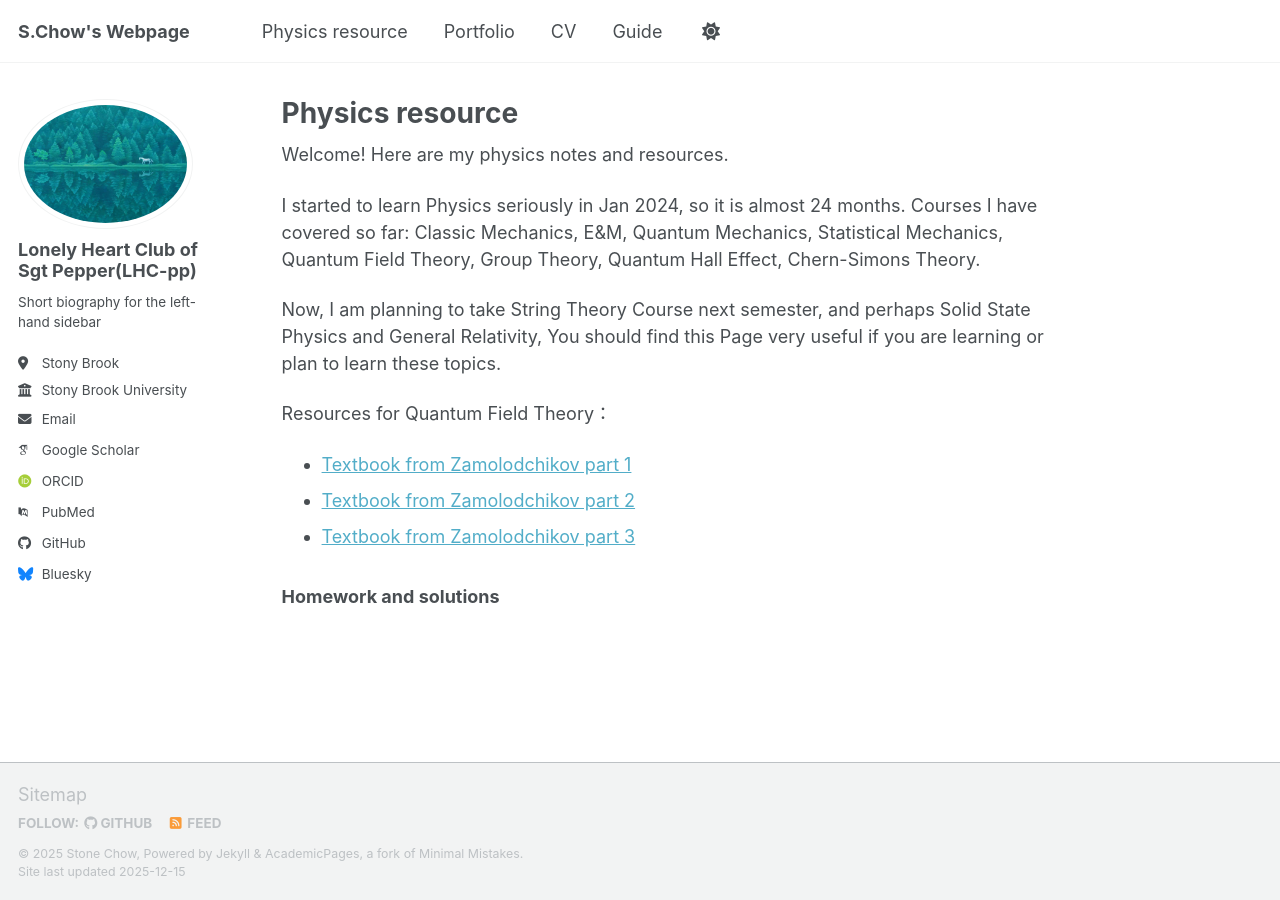
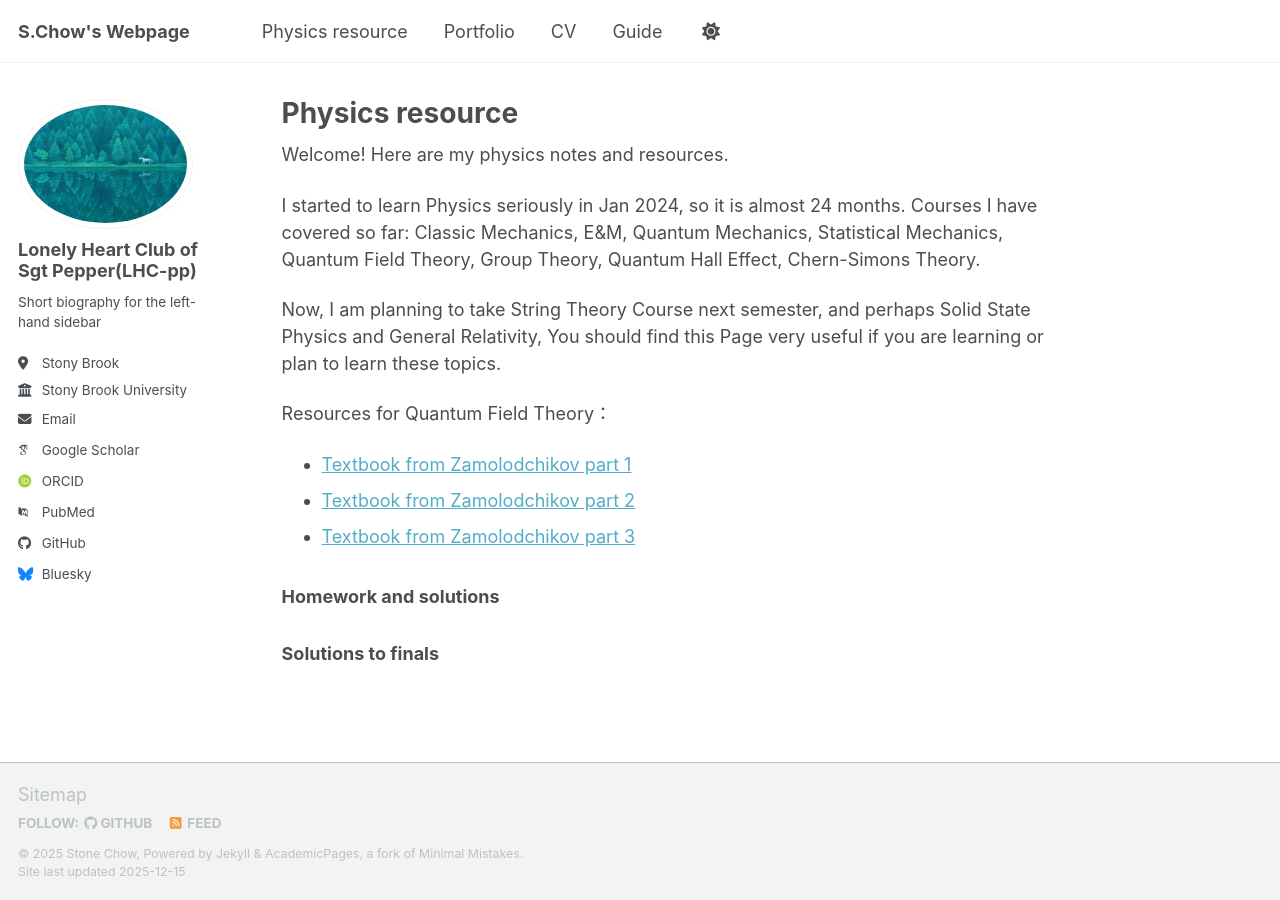
Before and after one commit to StoneChou2007/StoneChou2007, a Jekyll site: the page built from _pages/PhysicsResources.md, in a window 1280 px wide. Built offline with Jekyll 4.4.1, drawn with Linux system fonts in a browser that asks for light colours; some web fonts are replaced; a script bundle is joined from its source files by our own code; library files that are not in the unit come from our copies.

Commit message:
Update PhysicsResources.md

```diff
--- a/_pages/PhysicsResources.md
+++ b/_pages/PhysicsResources.md
@@ -21,3 +21,6 @@ Resources for Quantum Field Theory：
 
 
 ### Homework and solutions ###
+
+
+### Solutions to finals ###
```
